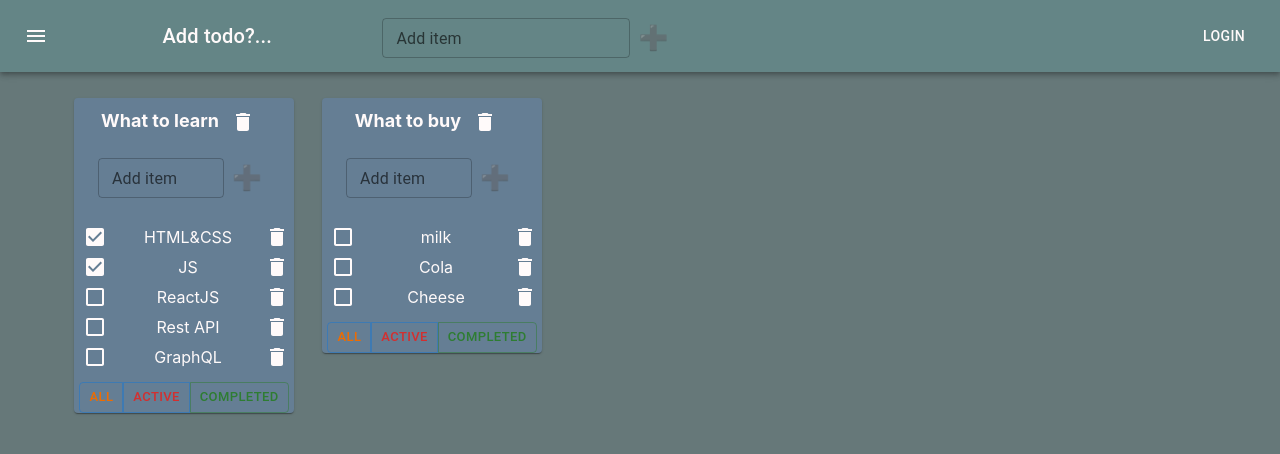
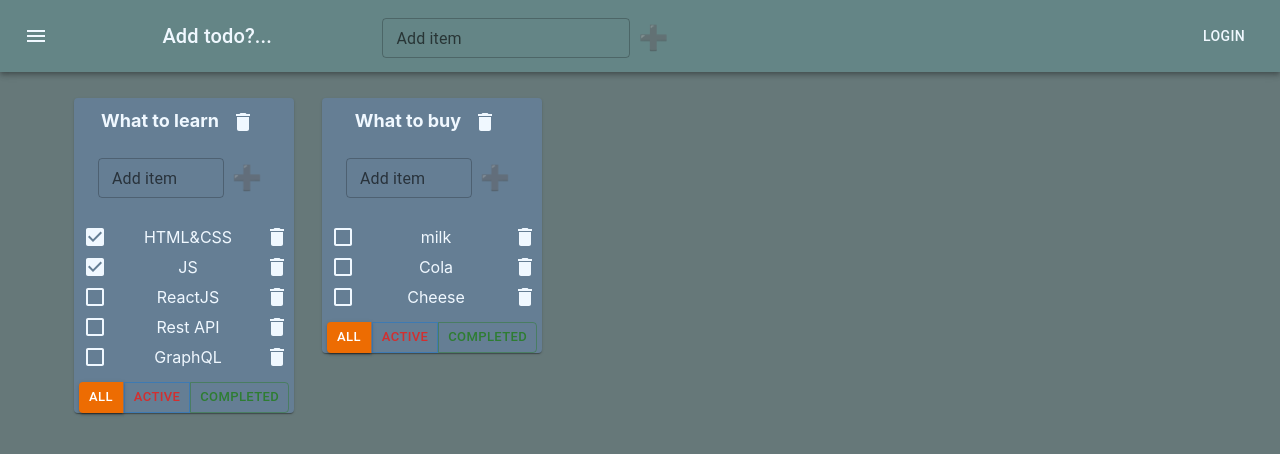
Before and after one commit to EvgeniiMeleshkov/my_todo, a React (Create React App) app: page / in a window 1280 px wide. Shown: the top 454 px of the page. Built offline with nearby package versions, Linux system fonts and the light colour scheme.

Commit message:
gh-pages added

```diff
--- a/package.json
+++ b/package.json
@@ -1,4 +1,5 @@
 {
+  "homepage": "https://evgeniimeleshkov.github.io/my_todo/",
   "name": "my_todo",
   "version": "0.1.0",
   "private": true,
@@ -15,6 +16,7 @@
     "@types/react": "^18.0.0",
     "@types/react-dom": "^18.0.0",
     "@types/uuid": "^8.3.4",
+    "gh-pages": "^4.0.0",
     "react": "^18.2.0",
     "react-dom": "^18.2.0",
     "react-scripts": "5.0.1",
@@ -26,7 +28,9 @@
     "start": "react-scripts start",
     "build": "react-scripts build",
     "test": "react-scripts test",
-    "eject": "react-scripts eject"
+    "eject": "react-scripts eject",
+    "predeploy": "npm run build",
+    "deploy": "gh-pages -d build"
   },
   "eslintConfig": {
     "extends": [
--- a/src/App.css
+++ b/src/App.css
@@ -1,5 +1,5 @@
 *{
-  color: snow;
+  color: aliceblue;
 }
 
 .App {
--- a/src/components/body/ToDoLists.tsx
+++ b/src/components/body/ToDoLists.tsx
@@ -73,11 +73,11 @@ export const ToDoLists: React.FC<ToDoListsPropsType> = ({
             </ul>
             <div style={{display: 'flex', justifyContent: 'center'}}>
                 <ButtonGroup variant="text" aria-label="text button group">
-                    <Button size={'small'} variant={'outlined'} color={'warning'}
+                    <Button size={'small'} variant={filter === 'All' ? 'contained' : 'outlined'} color={'warning'}
                             onClick={() => onChangeFilter('All')}>All</Button>
-                    <Button size={'small'} variant={'outlined'} color={'error'}
+                    <Button size={'small'} variant={filter === 'Active' ? 'contained' : 'outlined'} color={'error'}
                             onClick={() => onChangeFilter('Active')}>Active</Button>
-                    <Button size={'small'} variant={'outlined'} color={'success'}
+                    <Button size={'small'} variant={filter === 'Completed' ? 'contained' : 'outlined'} color={'success'}
                             onClick={() => onChangeFilter('Completed')}>Completed</Button>
                 </ButtonGroup>
             </div>
```
Also changed, not shown: 1 other file (tests, documents, lock files or other folders).
